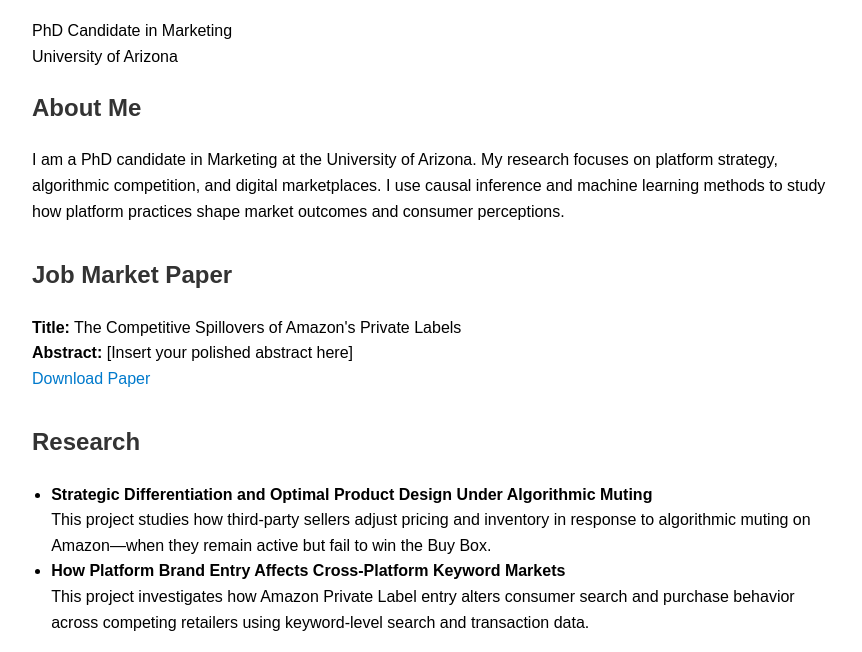
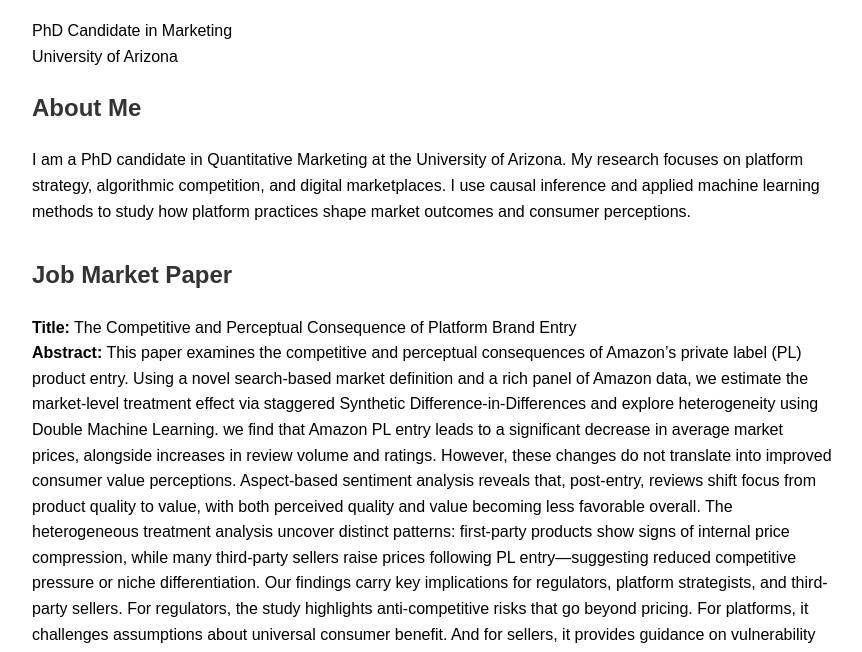
Before and after one commit to wenyant/wenyantuo.github.io, a plain HTML site: page index.html in a window 1280 px wide. Shown: the part 108-760 px from the top of the page, without its empty margins (208-1070 px from the left). Drawn offline with Linux system fonts and the light colour scheme.

Commit message:
Update index.html

```diff
--- a/index.html
+++ b/index.html
@@ -45,19 +45,19 @@
 
         <div class="section">
             <h2>About Me</h2>
-            <p>I am a PhD candidate in Marketing at the University of Arizona. My research focuses on platform strategy, algorithmic competition, and digital marketplaces. I use causal inference and machine learning methods to study how platform practices shape market outcomes and consumer perceptions.</p>
+            <p>I am a PhD candidate in Quantitative Marketing at the University of Arizona. My research focuses on platform strategy, algorithmic competition, and digital marketplaces. I use causal inference and applied machine learning methods to study how platform practices shape market outcomes and consumer perceptions.</p>
         </div>
 
         <div class="section">
             <h2>Job Market Paper</h2>
-            <p><strong>Title:</strong> The Competitive Spillovers of Amazon's Private Labels<br>
-            <strong>Abstract:</strong> [Insert your polished abstract here]<br>
+            <p><strong>Title:</strong> The Competitive and Perceptual Consequence of Platform Brand Entry <br>
+            <strong>Abstract:</strong> This paper examines the competitive and perceptual consequences of Amazon’s private label (PL) product entry. Using a novel search-based market definition and a rich panel of Amazon data, we estimate the market-level treatment effect via staggered Synthetic Difference-in-Differences and explore heterogeneity using Double Machine Learning. we find that Amazon PL entry leads to a significant decrease in average market prices, alongside increases in review volume and ratings. However, these changes do not translate into improved consumer value perceptions. Aspect-based sentiment analysis reveals that, post-entry, reviews shift focus from product quality to value, with both perceived quality and value becoming less favorable overall. The heterogeneous treatment analysis uncover distinct patterns: first-party products show signs of internal price compression, while many third-party sellers raise prices following PL entry—suggesting reduced competitive pressure or niche differentiation. Our findings carry key implications for regulators, platform strategists, and third-party sellers. For regulators, the study highlights anti-competitive risks that go beyond pricing. For platforms, it challenges assumptions about universal consumer benefit. And for sellers, it provides guidance on vulnerability and strategic repositioning in platform-dominated markets.<br>
             <a href="files/JMP_WenyanTuo.pdf">Download Paper</a>
             </p>
         </div>
 
         <div class="section">
-            <h2>Research</h2>
+            <h2>Working Papers</h2>
             <ul>
                 <li><strong>Strategic Differentiation and Optimal Product Design Under Algorithmic Muting</strong><br>
                 This project studies how third-party sellers adjust pricing and inventory in response to algorithmic muting on Amazon—when they remain active but fail to win the Buy Box.</li>
```
